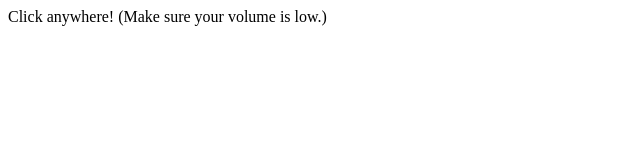
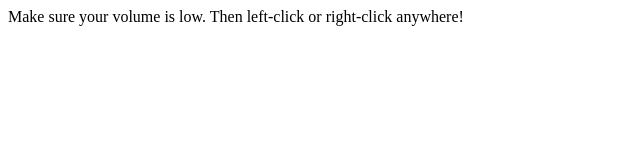
Before and after one commit to hwabis/parappa-CHINESE, a plain HTML site: page index.html in a window 1280 px wide. Shown: the whole page, without its empty margins (0-640 px from the left). Drawn offline with Linux system fonts and the light colour scheme.

Commit message:
clarify description

```diff
--- a/index.html
+++ b/index.html
@@ -56,7 +56,7 @@
 </head>
 
 <body>
-    <div>Click anywhere! (Make sure your volume is low.)</div>
+    <div>Make sure your volume is low. Then left-click or right-click anywhere!</div>
     <div id="d"></div>
 </body>
 
```
